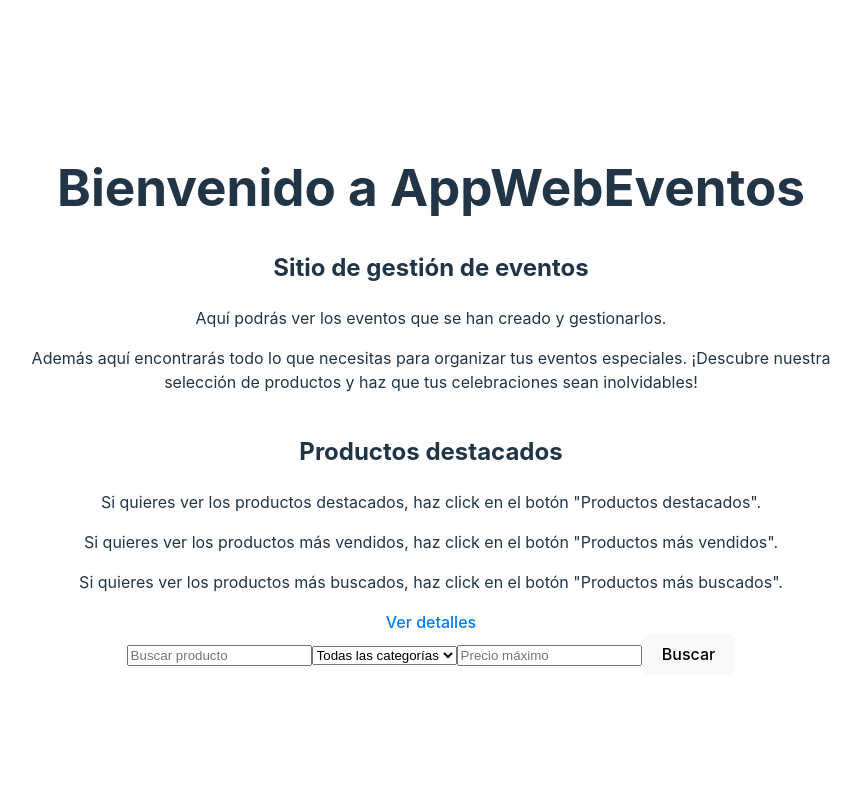
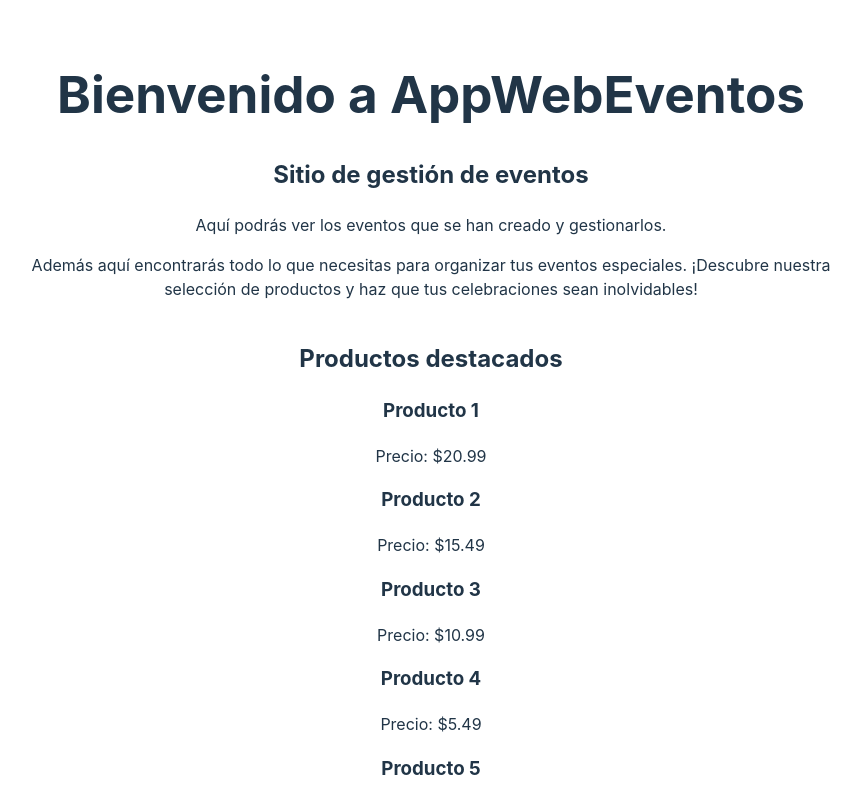
Before and after one commit to quingtairos/EjercicioReact, a React (Vite) app in the folder AppWebEventos/: page / in a window 1280 px wide. Shown: the top 800 px of the page, without its empty margins (209-1070 px from the left). Built offline with nearby package versions, Linux system fonts and the light colour scheme.

Commit message:
añadir contenido a la pagina de inicio

```diff
--- a/AppWebEventos/src/components/Inicio/Inicio.tsx
+++ b/AppWebEventos/src/components/Inicio/Inicio.tsx
@@ -34,6 +34,17 @@ import './Inicio.css';
                     <div className="productos-destacados">
                         <h2>Productos destacados</h2>
 
+                        <div className="listaproductos">
+                            {productosDestacados.map((producto) => (
+                            <div key={producto.id} className="producto">
+                                <h3>{producto.nombre}</h3>
+                                <p>Precio: ${producto.precio}</p>
+                                {/* <a href={`/detalles/${producto.id}`}>Ver detalles</a> */}
+
+                            </div>
+                            ))}
+                        </div>
+
                         <p>Si quieres ver los productos destacados, haz click en el botón "Productos destacados".</p>
                         <p>Si quieres ver los productos más vendidos, haz click en el botón "Productos más vendidos".</p>
                         <p>Si quieres ver los productos más buscados, haz click en el botón "Productos más buscados".</p>
```
Also changed, not shown: AppWebEventos/src/components/Header/Header.css (added), AppWebEventos/src/components/Header/Header.tsx (added), AppWebEventos/src/components/Header/index.ts (added).
